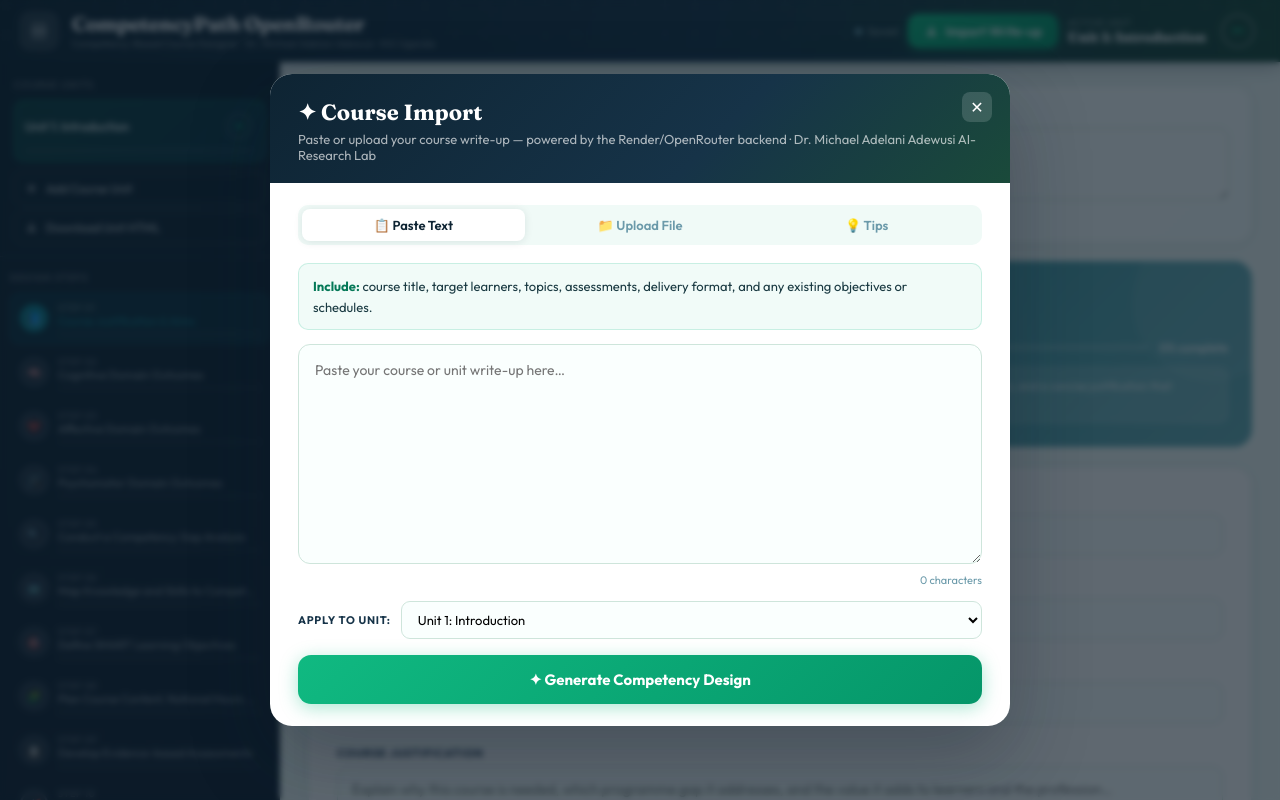
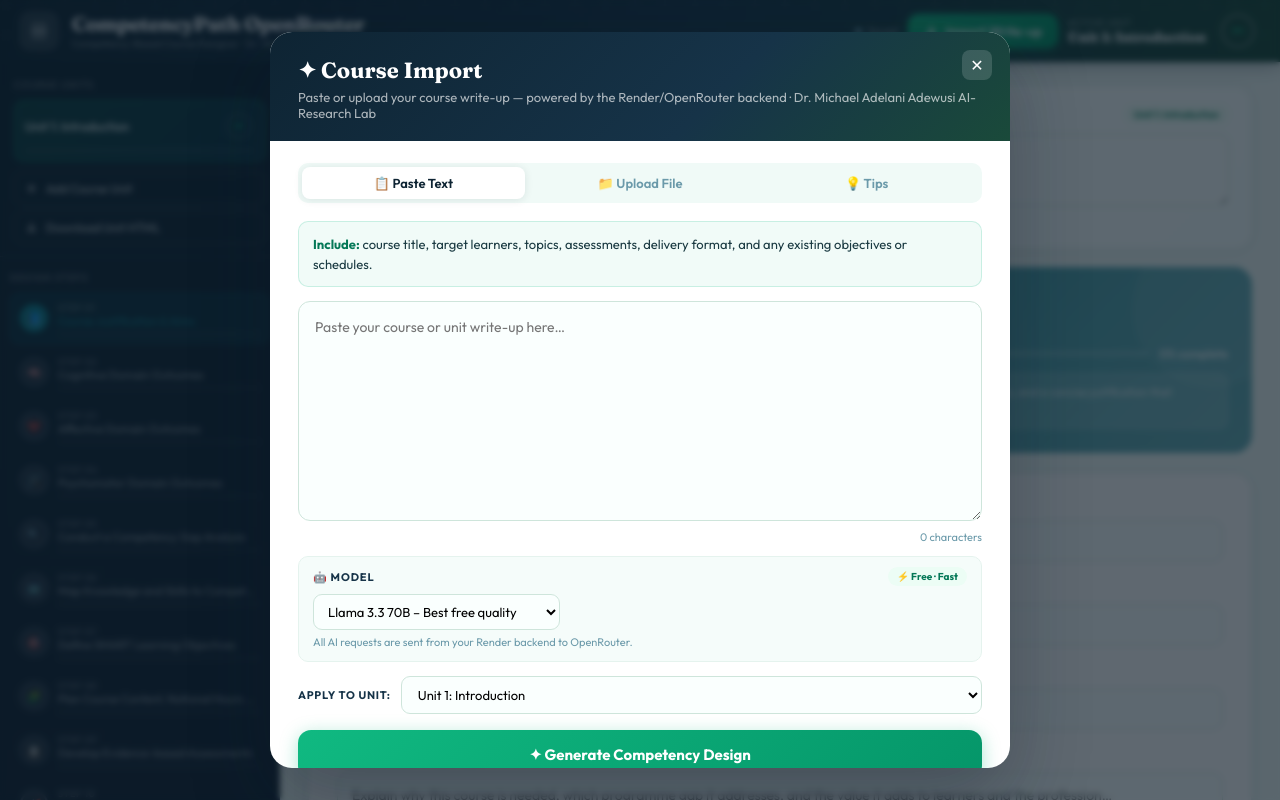
Before and after one commit to mikeade3000/SONAS-CompetencyPath, a website: page public/index.html in a window 1280 px wide. Both pictures are taken after a click on the button "Import Write-up". Drawn offline with Linux system fonts and the light colour scheme.

Commit message:
Update index.html

```diff
--- a/public/index.html
+++ b/public/index.html
@@ -142,8 +142,11 @@ main::-webkit-scrollbar-thumb{background:#c7dde4;border-radius:8px}
   box-shadow:var(--shadow);
   background:linear-gradient(135deg,#fff 0%,#f7fffe 100%);
 }
-.unit-desc-header{display:flex;align-items:center;margin-bottom:10px}
+.unit-desc-header{display:flex;justify-content:space-between;align-items:center;margin-bottom:10px}
 .unit-desc-title{font-size:10px;font-weight:700;text-transform:uppercase;letter-spacing:.1em;color:var(--teal-mid)}
+.unit-desc-badge{font-size:10px;padding:3px 10px;border-radius:999px;
+  background:var(--teal-xlight);color:var(--teal-dark);font-weight:600;
+  max-width:260px;overflow:hidden;text-overflow:ellipsis;white-space:nowrap}
 .unit-desc-textarea{width:100%;border:1.5px solid var(--border);border-radius:10px;padding:11px 14px;
   font-size:14px;font-family:'Outfit',sans-serif;color:var(--text);background:#fafffe;
   outline:none;resize:vertical;min-height:72px;transition:border-color .18s,box-shadow .18s;line-height:1.6}
@@ -516,6 +519,29 @@ main::-webkit-scrollbar-thumb{background:#c7dde4;border-radius:8px}
       <div id="setupPanel-direct" style="display:none"></div>
       <div id="setupPanel-render" style="display:none"></div>
 
+      <!-- ── GROQ MODEL SELECTOR ── -->
+      <div class="model-selector-row">
+        <div class="model-selector-top">
+          <span class="model-selector-label">🤖 Model</span>
+          <span class="api-key-badge" style="font-size:10px;padding:3px 9px;background:var(--teal-xlight);color:var(--teal-dark);border-radius:999px;font-weight:700">⚡ Free · Fast</span>
+        </div>
+        <select class="model-select" id="openrouterModelSelect">
+          <optgroup label="⚡ Free Models (Recommended)">
+            <option value="meta-llama/llama-3.3-70b-instruct">Llama 3.3 70B – Best free quality</option>
+            <option value="meta-llama/llama-3.1-8b-instruct:free">Llama 3.1 8B – Fastest free</option>
+            <option value="mistralai/mistral-7b-instruct:free">Mistral 7B – Fast &amp; reliable free</option>
+            <option value="qwen/qwen-2.5-72b-instruct:free">Qwen 2.5 72B – High quality free</option>
+          </optgroup>
+          <optgroup label="💎 Premium Models">
+            <option value="meta-llama/llama-3.3-70b-instruct">Llama 3.3 70B – Premium</option>
+            <option value="anthropic/claude-3.5-haiku">Claude 3.5 Haiku – Fast &amp; smart</option>
+            <option value="anthropic/claude-3.7-sonnet">Claude 3.7 Sonnet – Most capable</option>
+            <option value="google/gemini-2.0-flash-001">Gemini 2.0 Flash – Fast reasoning</option>
+            <option value="deepseek/deepseek-r1">DeepSeek R1 – Deep reasoning</option>
+          </optgroup>
+        </select>
+        <div class="model-status" id="openrouterModelStatus">All AI requests are sent from your Render backend to OpenRouter.</div>
+      </div>
 
       <div class="target-unit-row">
         <label>Apply to unit:</label>
@@ -1269,7 +1295,7 @@ function renderContent(){
 
   const descCard=document.createElement('div');
   descCard.className='unit-desc-card';
-  descCard.innerHTML=`<div class="unit-desc-header"><span class="unit-desc-title">📝 Course Unit Description</span></div>`;
+  descCard.innerHTML=`<div class="unit-desc-header"><span class="unit-desc-title">📝 Course Unit Description</span><span class="unit-desc-badge">${esc(unit.name)}</span></div>`;
   const descTA=document.createElement('textarea');
   descTA.className='unit-desc-textarea'+(unit.aiGenerated&&unit.description?' ai-populated':'');
   descTA.placeholder='Write a 2–3 sentence description of this unit: what it covers, who it is for, and why it matters to learners…';
@@ -1530,10 +1556,9 @@ function buildCombinedInput(){
 // which securely forwards each focused prompt to OpenRouter.
 // ─────────────────────────────────────────────────────────────────
 const API_BASE = '';
-const OPENROUTER_MODEL = 'meta-llama/llama-3.3-70b-instruct:free';
 
 function getAIModel(){
-  return OPENROUTER_MODEL;
+  return document.getElementById('openrouterModelSelect')?.value || 'meta-llama/llama-3.3-70b-instruct';
 }
 
 function sleep(ms){ return new Promise(r=>setTimeout(r,ms)); }
```
